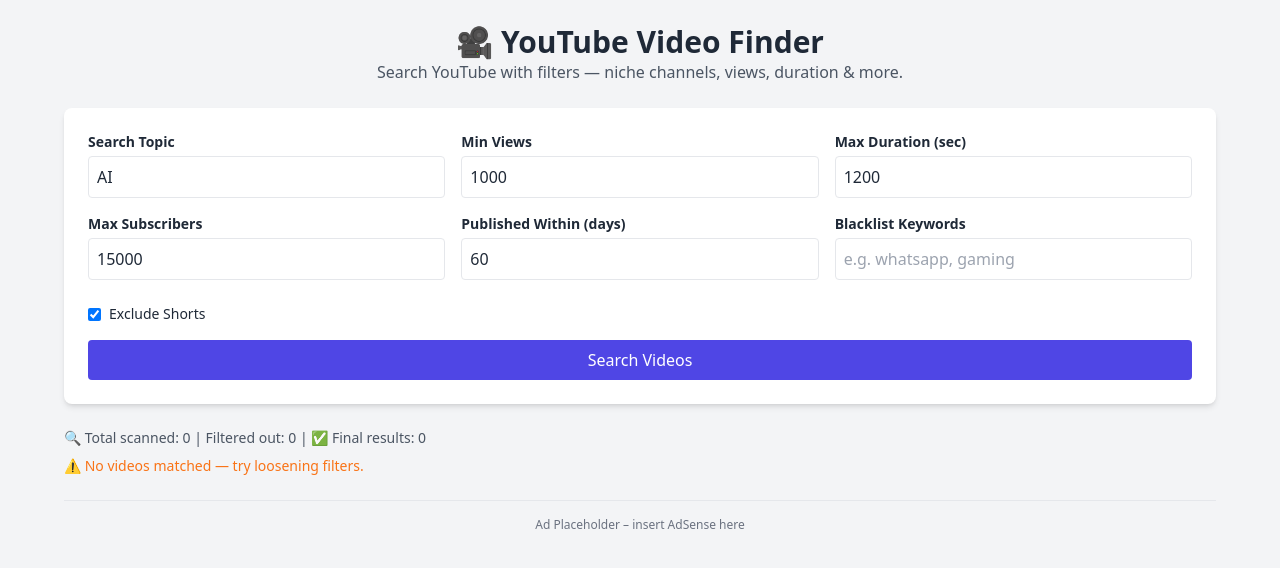
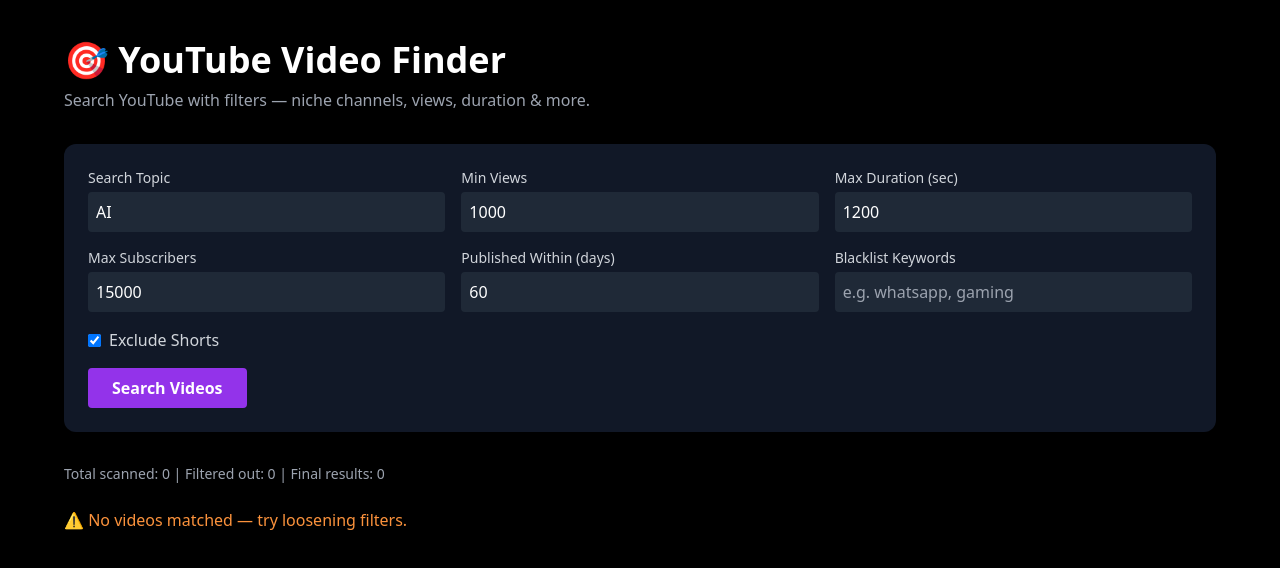
Before and after one commit to Bstev95/Youtube-filter-finder, a React (Vite) app: page / in a window 1280 px wide. Shown: the top 568 px of the page. Built offline with nearby package versions, Linux system fonts and the light colour scheme; the HTML template or start-up script is replaced by a standard one.

Commit message:
Update App.jsx

```diff
--- a/src/App.jsx
+++ b/src/App.jsx
@@ -1,30 +1,28 @@
-import React, { useState } from 'react';
+import React, { useState } from "react";
 
-const API_KEY = 'AIzaSyC21oRlWnNmA3MCu799mhMdxnYoxby-Lo4';
+const API_KEY = "AIzaSyC21oRlWnNmA3MCu799mhMdxnYoxby-Lo4";
 const MAX_RESULTS = 50;
-const MAX_PAGES = 10;
+const MAX_PAGES = 5;
 
 export default function App() {
-  const [videos, setVideos] = useState([]);
-  const [loading, setLoading] = useState(false);
-  const [query, setQuery] = useState('AI');
+  const [query, setQuery] = useState("AI");
   const [minViews, setMinViews] = useState(1000);
   const [maxDuration, setMaxDuration] = useState(1200);
   const [maxSubs, setMaxSubs] = useState(15000);
   const [publishWithinDays, setPublishWithinDays] = useState(60);
-  const [blacklist, setBlacklist] = useState('');
+  const [blacklist, setBlacklist] = useState("");
   const [excludeShorts, setExcludeShorts] = useState(true);
+  const [videos, setVideos] = useState([]);
   const [debugStats, setDebugStats] = useState({ total: 0, filtered: 0, passed: 0 });
+  const [loading, setLoading] = useState(false);
 
-  const parseISO8601Duration = (d) => {
+  const parseDuration = (d) => {
     const match = d.match(/PT(?:(\d+)H)?(?:(\d+)M)?(?:(\d+)S)?/);
-    const h = parseInt(match?.[1] || '0');
-    const m = parseInt(match?.[2] || '0');
-    const s = parseInt(match?.[3] || '0');
+    const h = parseInt(match?.[1] || "0");
+    const m = parseInt(match?.[2] || "0");
+    const s = parseInt(match?.[3] || "0");
     return h * 3600 + m * 60 + s;
   };
-
-  const formatDuration = (sec) => `${Math.floor(sec / 60)}m ${sec % 60}s`;
 
   const fetchVideos = async () => {
     setLoading(true);
@@ -32,21 +30,22 @@
     setDebugStats({ total: 0, filtered: 0, passed: 0 });
 
     const publishedAfter = new Date(Date.now() - publishWithinDays * 86400000).toISOString();
-    const bannedKeywords = blacklist.toLowerCase().split(',').map(k => k.trim()).filter(Boolean);
+    const bannedWords = blacklist.toLowerCase().split(",").map((x) => x.trim());
 
-    let nextPageToken = '';
+    let nextPageToken = "";
     let allVideoIds = [];
 
-    try {
     for (let i = 0; i < MAX_PAGES; i++) {
-        const searchUrl = `https://www.googleapis.com/youtube/v3/search?key=${API_KEY}&q=${encodeURIComponent(query)}&part=snippet&type=video&maxResults=${MAX_RESULTS}&publishedAfter=${publishedAfter}&pageToken=${nextPageToken}`;
-        const searchRes = await fetch(searchUrl);
+      const searchRes = await fetch(
+        `https://www.googleapis.com/youtube/v3/search?key=${API_KEY}&q=${encodeURIComponent(
+          query
+        )}&part=snippet&type=video&maxResults=${MAX_RESULTS}&publishedAfter=${publishedAfter}&pageToken=${nextPageToken}`
+      );
       const searchData = await searchRes.json();
-        const ids = searchData.items?.map(item => item.id.videoId).filter(Boolean);
-        if (!ids.length) break;
+      const ids = searchData.items.map((item) => item.id.videoId);
       allVideoIds.push(...ids);
+      if (!searchData.nextPageToken) break;
       nextPageToken = searchData.nextPageToken;
-        if (!nextPageToken) break;
     }
 
     const chunks = [];
@@ -55,139 +54,135 @@
     }
 
     let filteredOut = 0;
-      const fullVideos = [];
+    let passed = 0;
+    const finalVideos = [];
 
     for (const chunk of chunks) {
-        const detailsUrl = `https://www.googleapis.com/youtube/v3/videos?key=${API_KEY}&id=${chunk.join(',')}&part=snippet,statistics,contentDetails`;
-        const detailsRes = await fetch(detailsUrl);
-        const detailsData = await detailsRes.json();
+      const videoRes = await fetch(
+        `https://www.googleapis.com/youtube/v3/videos?key=${API_KEY}&id=${chunk.join(
+          ","
+        )}&part=snippet,statistics,contentDetails`
+      );
+      const videoData = await videoRes.json();
 
-        const filtered = detailsData.items.filter(video => {
-          const views = parseInt(video.statistics.viewCount || '0');
-          const duration = parseISO8601Duration(video.contentDetails.duration);
+      for (const video of videoData.items) {
+        const views = parseInt(video.statistics.viewCount || "0");
+        const duration = parseDuration(video.contentDetails.duration);
         const title = video.snippet.title.toLowerCase();
-          const isBanned = bannedKeywords.some(word => title.includes(word));
-          const isShort = duration < 60 || title.includes('#shorts');
+        const isBanned = bannedWords.some((word) => title.includes(word));
+        const isShort = duration < 60 || title.includes("#shorts");
 
-          const passed = (
-            views >= minViews &&
-            duration <= maxDuration &&
-            (!excludeShorts || !isShort) &&
-            !isBanned
+        if (
+          views < minViews ||
+          duration > maxDuration ||
+          (excludeShorts && isShort) ||
+          isBanned
+        ) {
+          filteredOut++;
+          continue;
+        }
+
+        // Fetch channel stats
+        const channelId = video.snippet.channelId;
+        const channelRes = await fetch(
+          `https://www.googleapis.com/youtube/v3/channels?key=${API_KEY}&id=${channelId}&part=statistics`
         );
+        const channelData = await channelRes.json();
+        const subs = parseInt(channelData.items?.[0]?.statistics?.subscriberCount || "0");
 
-          if (!passed) filteredOut++;
-          return passed;
-        });
-
-        const enriched = await Promise.all(
-          filtered.map(async (video) => {
-            const channelId = video.snippet.channelId;
-            const channelRes = await fetch(`https://www.googleapis.com/youtube/v3/channels?key=${API_KEY}&id=${channelId}&part=statistics`);
-            const channelData = await channelRes.json();
-            const subs = parseInt(channelData.items?.[0]?.statistics?.subscriberCount || '0');
         if (subs > maxSubs) {
           filteredOut++;
-              return null;
+          continue;
         }
 
-            return {
+        passed++;
+        finalVideos.push({
           title: video.snippet.title,
           url: `https://www.youtube.com/watch?v=${video.id}`,
+          thumbnail: video.snippet.thumbnails.medium.url,
+          views,
+          duration,
+          subs,
           channel: video.snippet.channelTitle,
-              views: parseInt(video.statistics.viewCount),
           published: video.snippet.publishedAt,
-              duration: formatDuration(parseISO8601Duration(video.contentDetails.duration)),
-              subs,
-              thumbnail: video.snippet.thumbnails.medium.url,
-            };
-          })
-        );
-
-        fullVideos.push(...enriched.filter(Boolean));
+        });
+      }
     }
 
-      setDebugStats({ total: allVideoIds.length, filtered: filteredOut, passed: fullVideos.length });
-      setVideos(fullVideos);
-    } catch (err) {
-      console.error('Search failed:', err);
-    }
-
+    setDebugStats({ total: allVideoIds.length, filtered: filteredOut, passed });
+    setVideos(finalVideos);
     setLoading(false);
   };
 
   return (
-    <div className="min-h-screen bg-gray-100 text-gray-800 font-sans p-6">
-      <div className="max-w-6xl mx-auto">
-        <header className="mb-6 text-center">
-          <h1 className="text-3xl font-bold flex items-center justify-center gap-2">
-            <span role="img" aria-label="camera">🎥</span> YouTube Video Finder
-          </h1>
-          <p className="text-gray-600">Search YouTube with filters — niche channels, views, duration & more.</p>
-        </header>
+    <div className="min-h-screen bg-black text-white font-sans px-4 pb-10">
+      <div className="max-w-6xl mx-auto pt-10">
+        <h1 className="text-3xl md:text-4xl font-bold mb-2">🎯 YouTube Video Finder</h1>
+        <p className="text-gray-400 mb-8">Search YouTube with filters — niche channels, views, duration & more.</p>
 
-        <div className="bg-white p-6 rounded-lg shadow-md grid md:grid-cols-2 lg:grid-cols-3 gap-4">
+        <div className="bg-gray-900 rounded-xl p-6 grid gap-4 md:grid-cols-3 mb-8">
           <div>
-            <label className="block text-sm font-semibold mb-1">Search Topic</label>
-            <input value={query} onChange={e => setQuery(e.target.value)} className="w-full p-2 border rounded" />
+            <label className="block mb-1 text-sm text-gray-300">Search Topic</label>
+            <input className="w-full p-2 rounded bg-gray-800 text-white" value={query} onChange={(e) => setQuery(e.target.value)} />
           </div>
           <div>
-            <label className="block text-sm font-semibold mb-1">Min Views</label>
-            <input type="number" value={minViews} onChange={e => setMinViews(Number(e.target.value))} className="w-full p-2 border rounded" />
+            <label className="block mb-1 text-sm text-gray-300">Min Views</label>
+            <input type="number" className="w-full p-2 rounded bg-gray-800 text-white" value={minViews} onChange={(e) => setMinViews(e.target.value)} />
           </div>
           <div>
-            <label className="block text-sm font-semibold mb-1">Max Duration (sec)</label>
-            <input type="number" value={maxDuration} onChange={e => setMaxDuration(Number(e.target.value))} className="w-full p-2 border rounded" />
+            <label className="block mb-1 text-sm text-gray-300">Max Duration (sec)</label>
+            <input type="number" className="w-full p-2 rounded bg-gray-800 text-white" value={maxDuration} onChange={(e) => setMaxDuration(e.target.value)} />
           </div>
           <div>
-            <label className="block text-sm font-semibold mb-1">Max Subscribers</label>
-            <input type="number" value={maxSubs} onChange={e => setMaxSubs(Number(e.target.value))} className="w-full p-2 border rounded" />
+            <label className="block mb-1 text-sm text-gray-300">Max Subscribers</label>
+            <input type="number" className="w-full p-2 rounded bg-gray-800 text-white" value={maxSubs} onChange={(e) => setMaxSubs(e.target.value)} />
           </div>
           <div>
-            <label className="block text-sm font-semibold mb-1">Published Within (days)</label>
-            <input type="number" value={publishWithinDays} onChange={e => setPublishWithinDays(Number(e.target.value))} className="w-full p-2 border rounded" />
+            <label className="block mb-1 text-sm text-gray-300">Published Within (days)</label>
+            <input type="number" className="w-full p-2 rounded bg-gray-800 text-white" value={publishWithinDays} onChange={(e) => setPublishWithinDays(e.target.value)} />
           </div>
           <div>
-            <label className="block text-sm font-semibold mb-1">Blacklist Keywords</label>
-            <input value={blacklist} onChange={e => setBlacklist(e.target.value)} placeholder="e.g. whatsapp, gaming" className="w-full p-2 border rounded" />
+            <label className="block mb-1 text-sm text-gray-300">Blacklist Keywords</label>
+            <input className="w-full p-2 rounded bg-gray-800 text-white" placeholder="e.g. whatsapp, gaming" value={blacklist} onChange={(e) => setBlacklist(e.target.value)} />
           </div>
-          <div className="flex items-center mt-2 col-span-full">
-            <input type="checkbox" checked={excludeShorts} onChange={e => setExcludeShorts(e.target.checked)} className="mr-2" />
-            <label className="text-sm">Exclude Shorts</label>
+          <div className="col-span-3 flex items-center space-x-2">
+            <input type="checkbox" checked={excludeShorts} onChange={(e) => setExcludeShorts(e.target.checked)} />
+            <label className="text-gray-300">Exclude Shorts</label>
           </div>
-          <button onClick={fetchVideos} disabled={loading} className="col-span-full bg-indigo-600 text-white py-2 rounded hover:bg-indigo-700 transition">
-            {loading ? 'Searching...' : 'Search Videos'}
+          <div className="col-span-3">
+            <button onClick={fetchVideos} disabled={loading} className="bg-purple-600 hover:bg-purple-700 transition px-6 py-2 rounded text-white font-semibold">
+              {loading ? "Searching..." : "Search Videos"}
             </button>
           </div>
-
-        <div className="mt-6 text-sm text-gray-600">
-          <p>🔍 Total scanned: {debugStats.total} | Filtered out: {debugStats.filtered} | ✅ Final results: {debugStats.passed}</p>
-          {debugStats.passed === 0 && !loading && <p className="text-orange-500 mt-2">⚠️ No videos matched — try loosening filters.</p>}
         </div>
 
-        {/* Monetization Ad Spot */}
-        <div className="mt-6 text-center border-t pt-4 text-xs text-gray-500">
-          <p>Ad Placeholder – insert AdSense here</p>
+        <div className="text-gray-400 text-sm mb-6">
+          Total scanned: {debugStats.total} | Filtered out: {debugStats.filtered} | Final results: {debugStats.passed}
         </div>
 
-        {/* Results */}
-        <div className="grid grid-cols-1 sm:grid-cols-2 lg:grid-cols-3 gap-6 mt-8">
+        {debugStats.passed === 0 && !loading && (
+          <p className="text-orange-400 mb-4">⚠️ No videos matched — try loosening filters.</p>
+        )}
+
+        <div className="grid md:grid-cols-2 lg:grid-cols-3 gap-6">
           {videos.map((v, i) => (
-            <div key={i} className="bg-white shadow rounded overflow-hidden">
-              <a href={v.url} target="_blank" rel="noopener noreferrer">
+            <a
+              key={i}
+              href={v.url}
+              target="_blank"
+              rel="noopener noreferrer"
+              className="bg-gray-800 rounded-lg overflow-hidden shadow-lg hover:shadow-2xl transition"
+            >
               <img src={v.thumbnail} alt={v.title} className="w-full" />
+              <div className="p-4">
+                <h2 className="text-lg font-semibold text-purple-400 mb-1">{v.title}</h2>
+                <p className="text-sm text-gray-400">📺 {v.channel}</p>
+                <p className="text-sm text-gray-400">👁️ {v.views.toLocaleString()} views</p>
+                <p className="text-sm text-gray-400">⏱️ {Math.floor(v.duration / 60)}m {v.duration % 60}s</p>
+                <p className="text-sm text-gray-400">👥 {v.subs.toLocaleString()} subs</p>
+                <p className="text-sm text-gray-400">📅 {new Date(v.published).toLocaleDateString()}</p>
+              </div>
             </a>
-              <div className="p-4">
-                <a href={v.url} target="_blank" rel="noopener noreferrer" className="font-semibold text-indigo-600 block mb-1 hover:underline">
-                  {v.title}
-                </a>
-                <p className="text-sm text-gray-600">📺 {v.channel}</p>
-                <p className="text-sm text-gray-600">👁 {v.views.toLocaleString()} views</p>
-                <p className="text-sm text-gray-600">⏱ {v.duration}</p>
-                <p className="text-sm text-gray-600">👥 {v.subs.toLocaleString()} subs</p>
-                <p className="text-sm text-gray-600">📅 {new Date(v.published).toLocaleDateString()}</p>
-              </div>
-            </div>
           ))}
         </div>
       </div>
```
Lines whose indentation alone changed are shown as unchanged.
